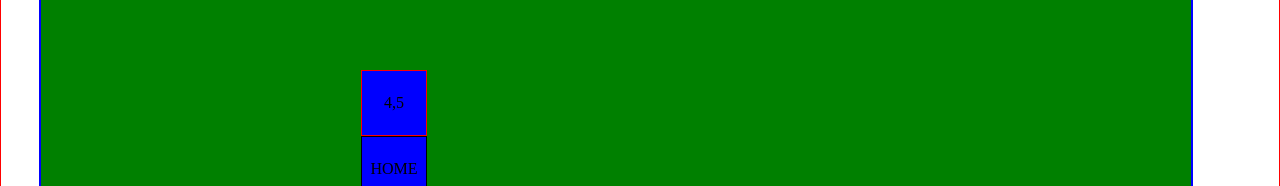
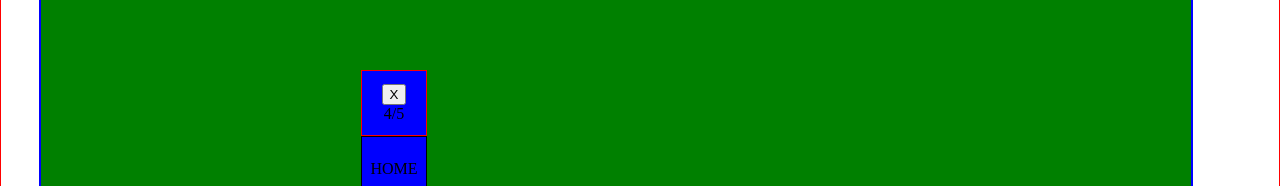
Before and after one commit to ShabanK/minecraft-room-tracker, a React (Vite) app: page / in a window 1280 px wide. Both pictures are taken after a click on the button "up". Shown: the part 191-377 px from the top of the page. Built offline with nearby package versions, Linux system fonts and the light colour scheme.

Commit message:
delete logic added

```diff
--- a/src/Box.jsx
+++ b/src/Box.jsx
@@ -98,6 +98,35 @@ export default function Box() {
     return rowIndex === row && colIndex === col;
   }
 
+  function deleteBox(value) {
+    console.log(value);
+    console.log(trail.findIndex((trailItem) => value === trailItem));
+    const purgeIndex = trail.findIndex((trailItem) => value === trailItem);
+    const purgeTrail = trail.slice(purgeIndex);
+    console.log({ purgeTrail });
+    // for (let i = purgeIndex; i < trail.length; i++) {
+    //   const purgeValue = trail[i];
+    //   console.log(purgeValue);
+    //   const targetRow = parseInt(purgeValue.split("/")[0]);
+    //   const targetCol = parseInt(purgeValue.split("/")[1]);
+
+    //   console.log({ targetRow, targetCol });
+    // }
+    setGrid(() => {
+      return grid.map((rows, rowIndex) => {
+        return rows.map((room, colIndex) => {
+          if (
+            purgeTrail.find(
+              (purgeItem) => purgeItem === `${rowIndex}/${colIndex}`
+            )
+          ) {
+            return null;
+          } else return room;
+        });
+      });
+    });
+  }
+
   function debug() {
     // console.log(currentSelection);
     // console.log(grid);
@@ -117,16 +146,16 @@ export default function Box() {
                       key={boxIndex}
                       isHome={true}
                       isCurrent={isCurrent(rowIndex, boxIndex)}
-                    >
-                      HOME
-                    </RoomDiv>
+                      value="HOME"
+                    />
                   ) : (
                     <RoomDiv
                       key={boxIndex}
                       isCurrent={isCurrent(rowIndex, boxIndex)}
-                    >
-                      {rowIndex},{boxIndex}
-                    </RoomDiv>
+                      deleteBox={deleteBox}
+                      isHome={false}
+                      value={`${rowIndex}/${boxIndex}`}
+                    />
                   )
                 ) : (
                   <div key={boxIndex} className="boxBlank"></div>
--- a/src/RoomDiv.jsx
+++ b/src/RoomDiv.jsx
@@ -1,8 +1,9 @@
 import { useState } from "react";
 
-export default function RoomDiv({ isCurrent, children }) {
+export default function RoomDiv({ isCurrent, value, deleteBox, isHome }) {
   const [bgcolor, setbgcolor] = useState(0);
   const listOfColors = ["blue", "green", "yellow", "orange", "white"];
+
   function changeBackgroundColor() {
     if (bgcolor + 1 === listOfColors.length) setbgcolor(0);
     else setbgcolor(bgcolor + 1);
@@ -17,7 +18,8 @@ export default function RoomDiv({ isCurrent, children }) {
       }}
       onClick={changeBackgroundColor}
     >
-      {children}
+      {!isHome && <button onClick={() => deleteBox(value)}>X</button>}
+      {value}
     </div>
   );
 }
--- a/src/index.css
+++ b/src/index.css
@@ -36,11 +36,11 @@ body {
 
 .box {
   display: flex;
+  flex-direction: column;
   align-items: center;
   justify-content: center;
   width: 4rem;
   height: 4rem;
-  background-color: blue;
 }
 
 .boxBlank {
```
